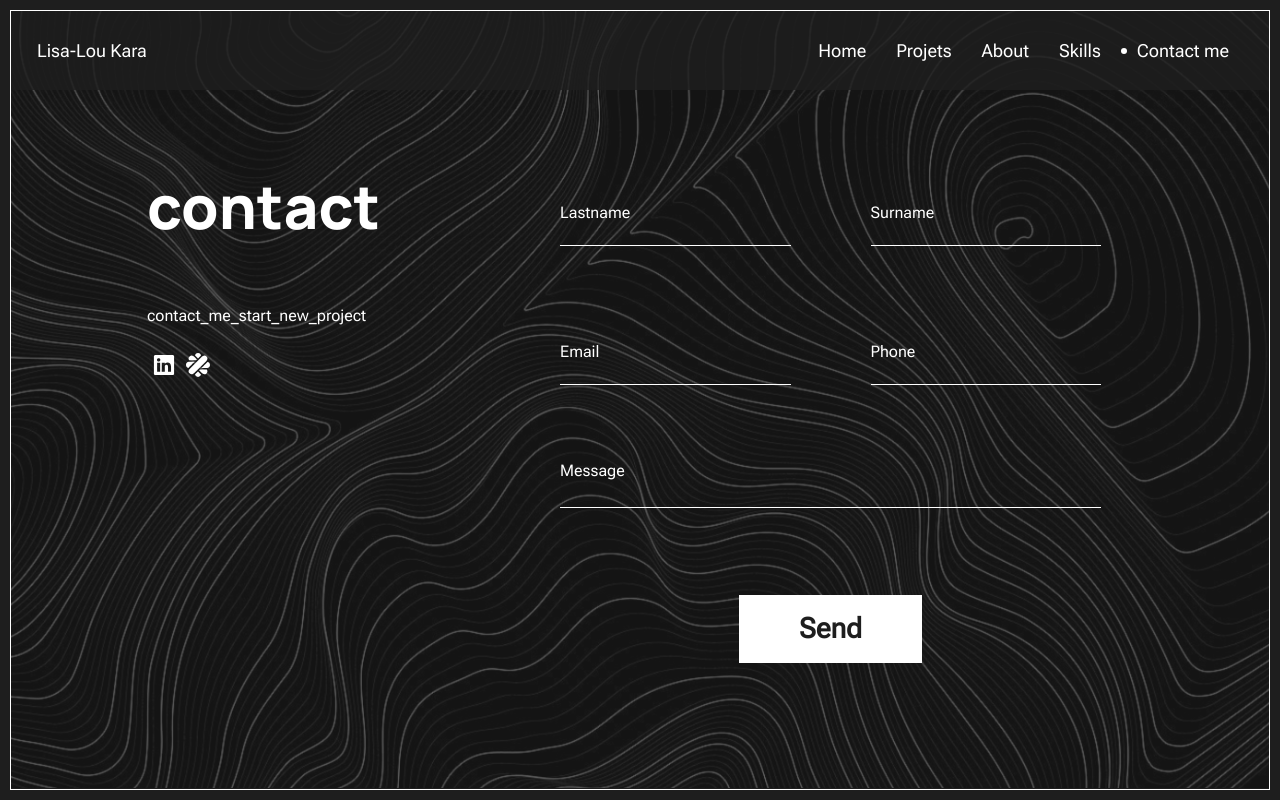
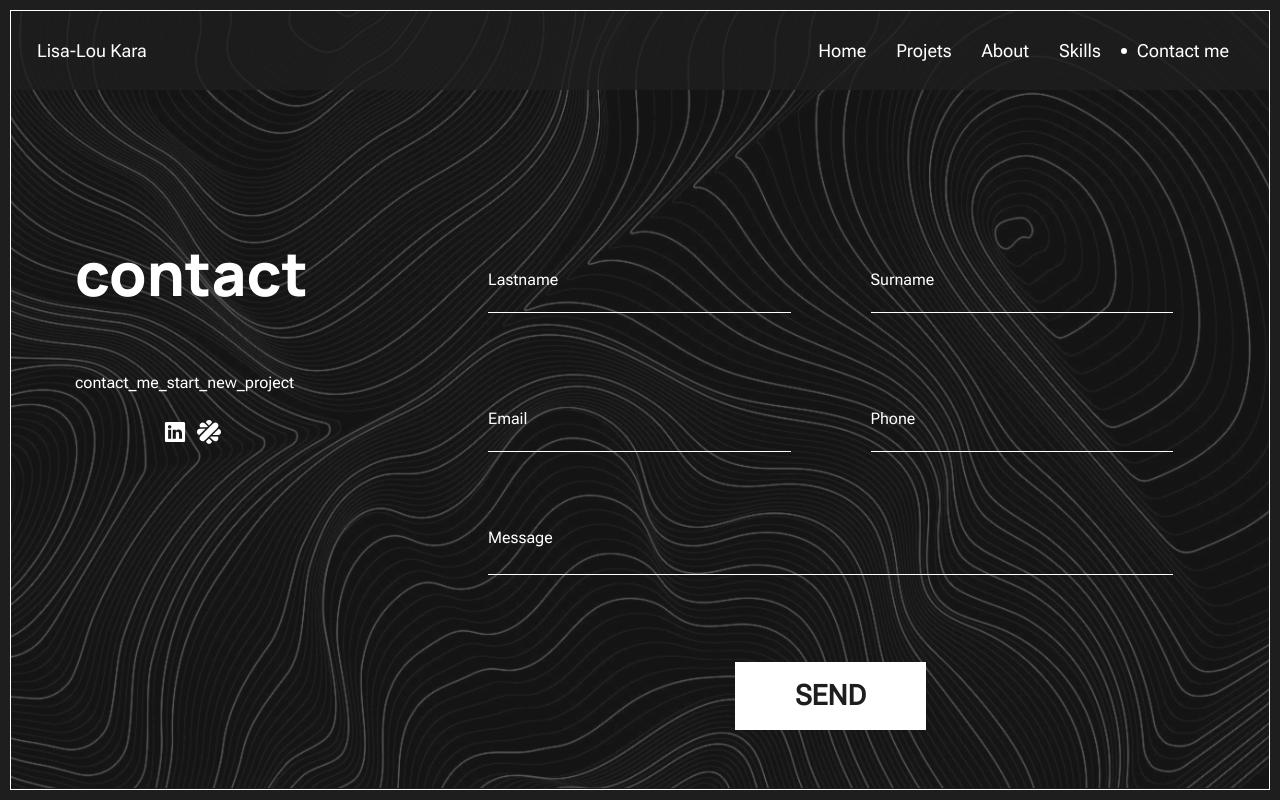
Before and after one commit to lilykr/portfolio, a Next.js app: page /en/contact in a window 1280 px wide. Built offline with nearby package versions, Linux system fonts and the light colour scheme.

Commit message:
contact form

```diff
--- a/src/app/[locale]/contact/page.tsx
+++ b/src/app/[locale]/contact/page.tsx
@@ -65,7 +65,7 @@ export default function Contact() {
 
   return (
     <div
-      className="relative z-10 laptop:px-[136px] flex laptop:flex-row flex-col justify-center items-center laptop:items-start laptop:pt-[150px] pt-[200px]"
+      className="relative z-10 h-[calc(100dvh-23px)] flex flex-col laptop:flex-row laptop:justify-center laptop:items-start items-center laptop:pt-[calc((100dvh)/3-50px)] pt-[calc((100dvh)/3-100px)] laptop:px-16 px-8"
       id="contact-section">
       <div>
         <ParagraphTitle
@@ -75,7 +75,7 @@ export default function Contact() {
         <p className="pb-5 w-[290px] laptop:w-fit text-center">
           {t('contact_me_start_new_project')}
         </p>
-        <div className="flex flex-row justify-center laptop:justify-start">
+        <div className="flex flex-row justify-center">
           <RSButton iconName="Linkedin" linktoRS="https://www.linkedin.com/in/lisaloukara" />
           <RSButton iconName="Malt" linktoRS="https://www.malt.fr/profile/lisaloukara" />
         </div>
@@ -111,7 +111,7 @@ export default function Contact() {
           <button
             className="laptop:px-[60px] laptop:py-[14px] px-[20px] py-[6px] bg-white text-black text-h4 leading-10"
             onClick={handleSendForm}>
-            <p className="laptop:text-[28px] text-body20 font-bold">{t('send')}</p>
+            <p className="laptop:text-[28px] text-body20 font-bold uppercase">{t('send')}</p>
           </button>
         </div>
       </div>
```
